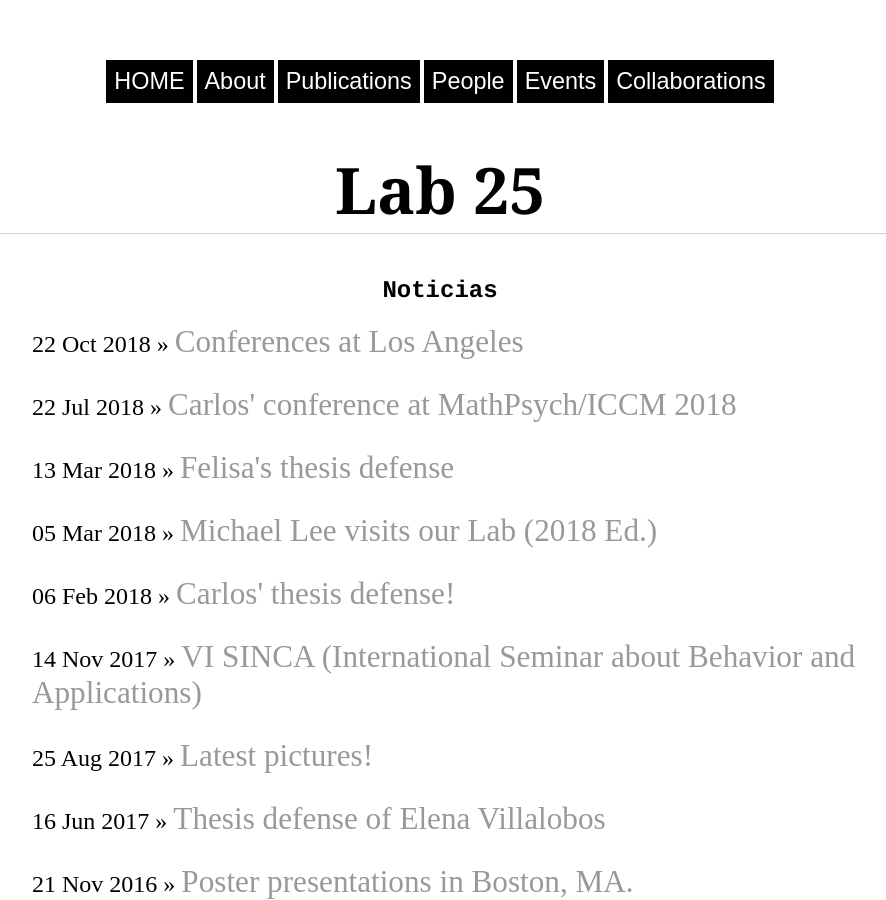
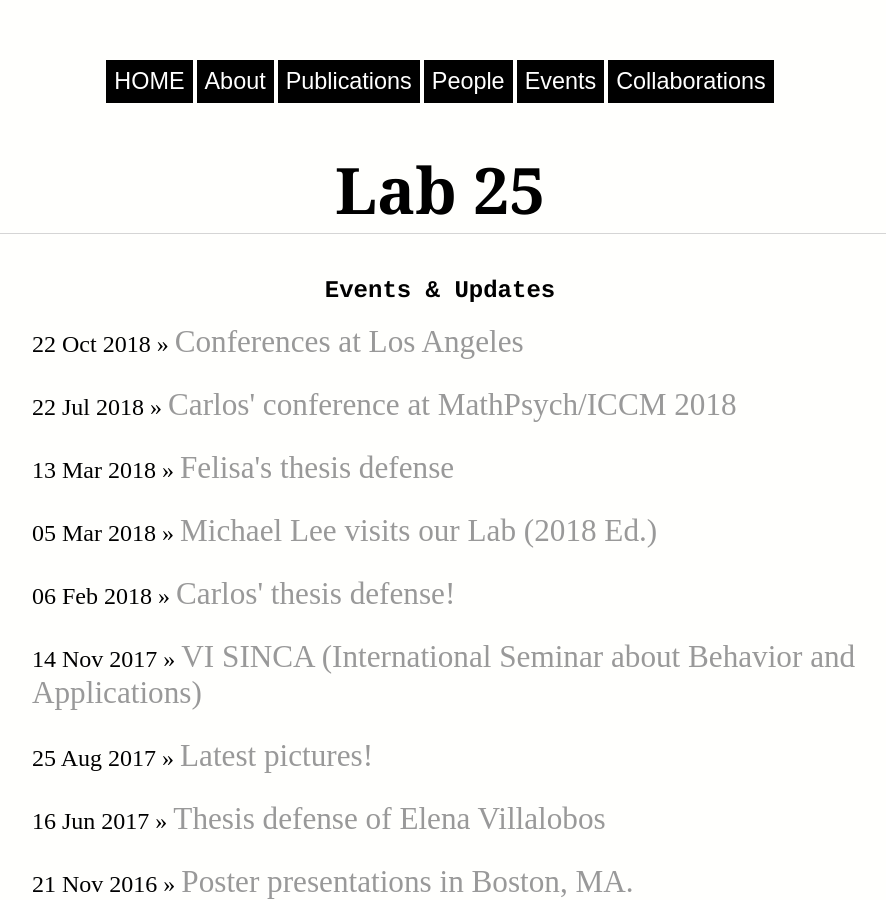
Before and after one commit to BouzasLab25/bouzaslab25.github.io, a Jekyll site: the page built from events/index.html, in a window 1280 px wide and 900 px high. Shown: the whole window, without its empty margins (200-1086 px from the left). Built offline with Jekyll 4.4.1, drawn with Linux system fonts in a browser that asks for light colours.

Commit message:
Update index.html

```diff
--- a/events/index.html
+++ b/events/index.html
@@ -3,7 +3,7 @@ layout: default
 title: Events & Updates
 ---
 
-	<h2>Noticias</h2>
+	<h2>{{ page.title }}</h2>
 	<ul class="posts">
 
 	  {% for post in site.posts %}
```
